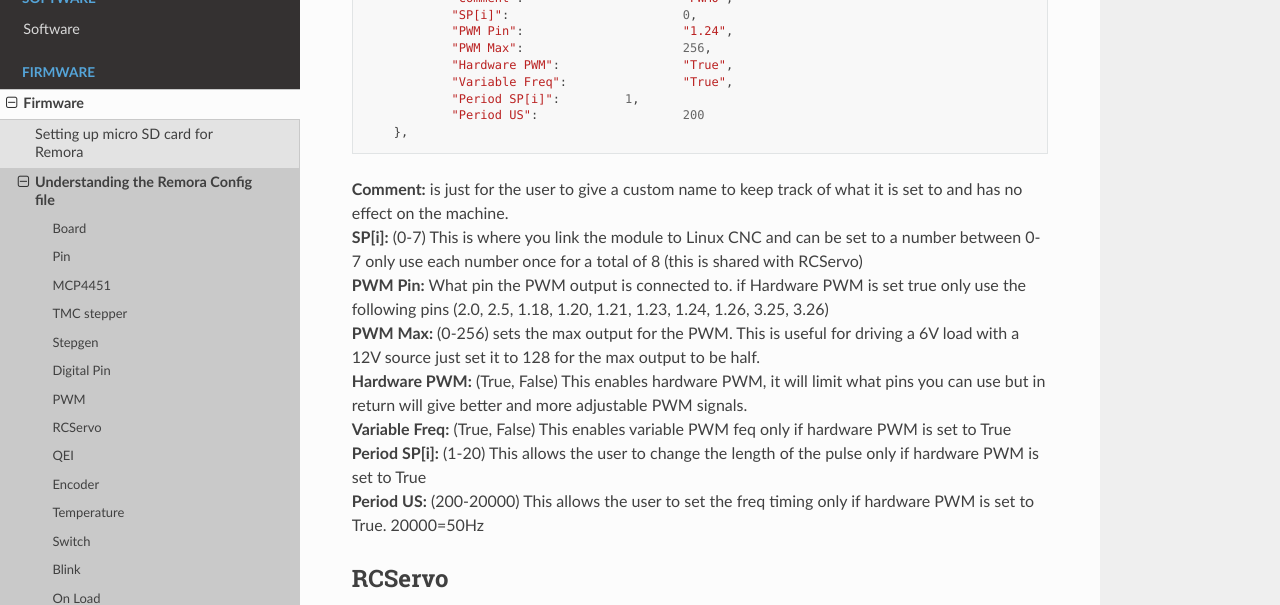
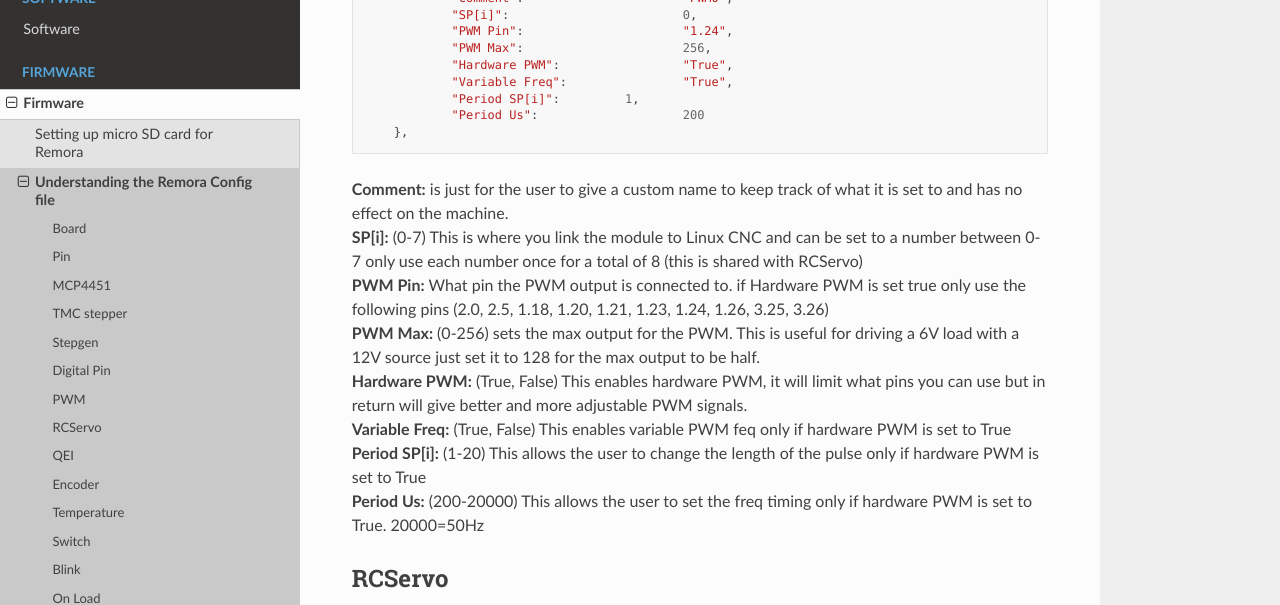
Before and after one commit to scottalford75/Remora-docs, a Sphinx documentation site: the page built from docs/source/firmware/Setup-Config-File.rst, in a window 1280 px wide and 900 px high, scrolled down 3298 px. Shown: the part 152-757 px from the top of the window. Built offline with Sphinx 7.4.7 and the Read the Docs theme 2.0.0, drawn with Linux system fonts in a browser that asks for light colours.

Commit message:
US => Us in pwm
US => Us in pwm

```diff
--- a/docs/source/firmware/Setup-Config-File.rst
+++ b/docs/source/firmware/Setup-Config-File.rst
@@ -164,7 +164,7 @@
 		"Hardware PWM":			"True",
 		"Variable Freq":		"True",
 		"Period SP[i]":		1,
-		"Period US":			200
+		"Period Us":			200
 	},
 
 | **Comment:** is just for the user to give a custom name to keep track of what it is set to and has no effect on the machine.
@@ -174,7 +174,7 @@
 | **Hardware PWM:** (True, False) This enables hardware PWM, it will limit what pins you can use but in return will give better and more adjustable PWM signals.
 | **Variable Freq:** (True, False) This enables variable PWM feq only if hardware PWM is set to True
 | **Period SP[i]:** (1-20) This allows the user to change the length of the pulse only if hardware PWM is set to True
-| **Period US:** (200-20000) This allows the user to set the freq timing only if hardware PWM is set to True. 20000=50Hz
+| **Period Us:** (200-20000) This allows the user to set the freq timing only if hardware PWM is set to True. 20000=50Hz
 
 RCServo
 -------
```
